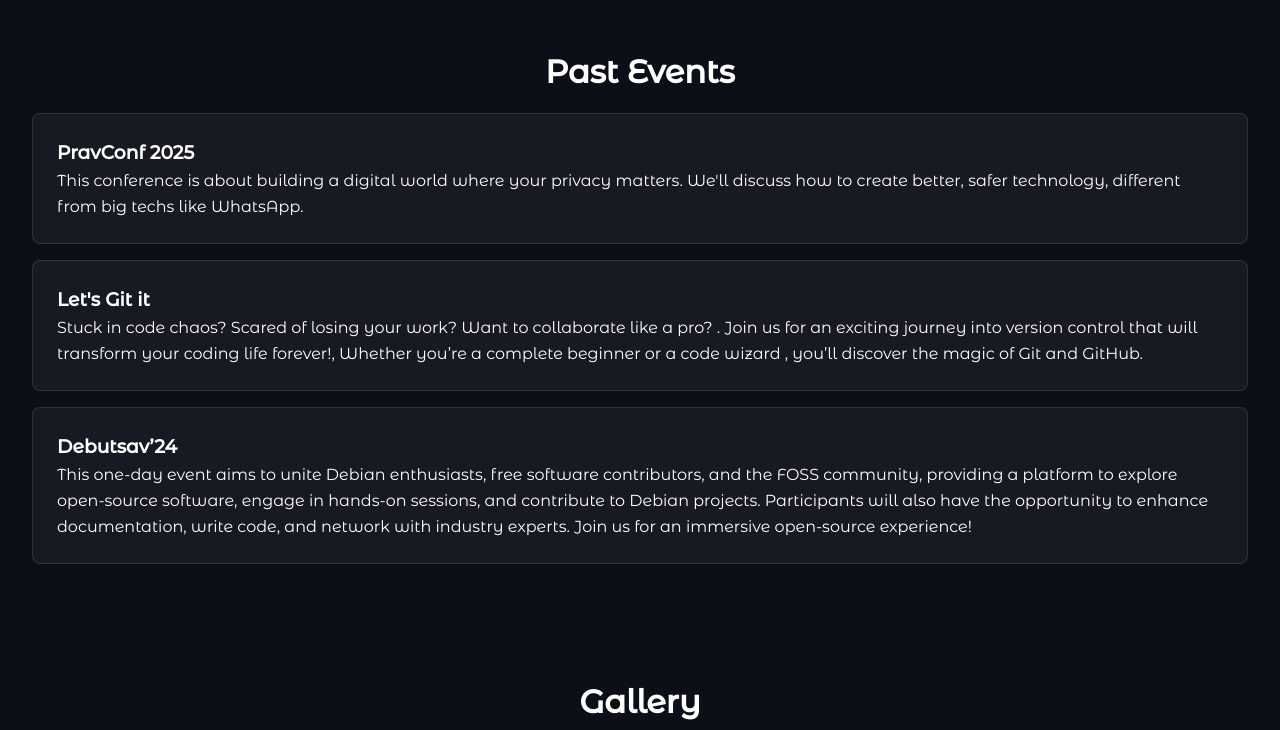
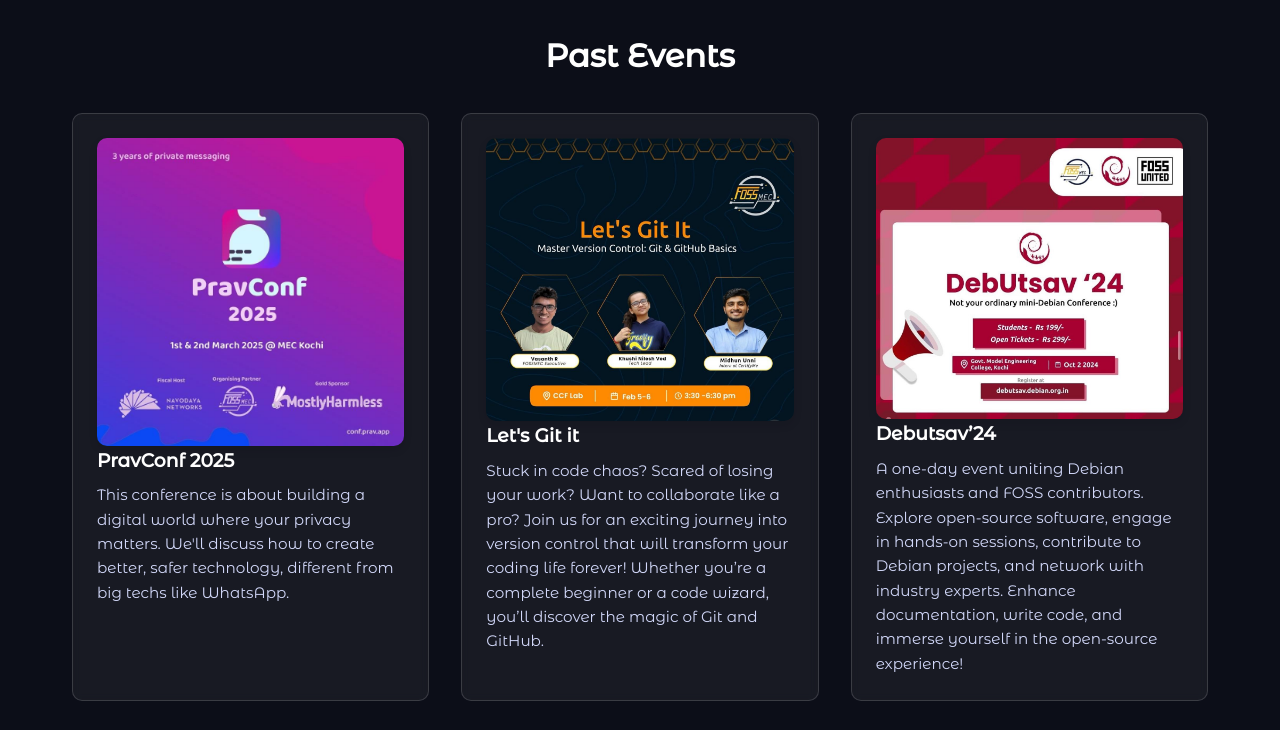
Before and after one commit to aditeya24/fossmec-webpage, a website: page index.html in a window 1280 px wide. Shown: the part 802-1532 px from the top of the page. Drawn offline with nearby package versions, Linux system fonts and the light colour scheme.

Commit message:
Improved Event Cards

```diff
--- a/assets/css/styles.css
+++ b/assets/css/styles.css
@@ -150,6 +150,9 @@
 
 /* Navigation for mobile devices */
 @media screen and (max-width: 800px) {
+    .nav {
+        height: 88px;
+    }
     .nav__menu {
         position: fixed;
         left: -100%;
@@ -383,14 +386,51 @@
     padding: 3rem 2rem;
 }
 
-.card {
-    background-color: hsl(var(--clr-white) / 0.05);
-    padding: 1.5rem;
-    margin-bottom: 1rem;
-    border-radius: 8px;
-    border: 1px solid hsl(var(--clr-white) / 0.1);
+/* ------------------- */
+/* Events              */
+/* ------------------- */
+.events-grid {
+    display: grid;
+    grid-template-columns: repeat(auto-fit, minmax(300px, 1fr));
+    gap: 2rem;
+    margin-top: 2rem;
 }
 
+.event-card {
+    background: rgba(255, 255, 255, 0.05);
+    border: 1px solid rgba(255, 255, 255, 0.15);
+    padding: 1.5rem;
+    border-radius: 10px;
+    backdrop-filter: blur(4px);
+    -webkit-backdrop-filter: blur(4px);
+    transition: transform 0.3s ease;
+}
+
+.event-card:hover {
+    transform: scale(1.05);
+    z-index: 1;
+}
+
+.event-card h3 {
+    margin-bottom: 0.5rem;
+    color: hsl(var(--clr-white));
+}
+
+.event-card p {
+    color: hsl(var(--clr-light));
+    font-size: 0.95rem;
+    line-height: 1.6;
+}
+
+.event-card img {
+    overflow: hidden;
+    border-radius: 10px;
+    box-shadow: 0 4px 8px 0 rgba(0, 0, 0, 0.1);
+}
+
+/* ------------------- */
+/* Gallery             */
+/* ------------------- */
 .gallery {
     display: grid;
     grid-template-columns: repeat(auto-fit, minmax(300px, 1fr));
@@ -427,6 +467,7 @@
     }
 }
 
+
 .blog-post {
     margin-bottom: 2rem;
     border-left: 4px solid hsl(var(--clr-light));
--- a/index.html
+++ b/index.html
@@ -102,21 +102,41 @@
     </section>
 
 
-    <section id="events">
+    <section id="events" class="container">
         <h2 class="section-title">Past Events</h2>
-        <div class="card">
-            <h3>PravConf 2025</h3>
-            <p>This conference is about building a digital world where your privacy matters. We'll discuss how to create better, safer technology, different from big techs like WhatsApp.</p>
-        </div>
-        <div class="card">
-            <h3>Let's Git it</h3>
-            <p>Stuck in code chaos? Scared of losing your work? Want to collaborate like a pro? . Join us for an exciting journey into version control that will transform your coding life forever!, Whether you’re a complete beginner or a code wizard , you’ll discover the magic of Git and GitHub.</p>
-        </div>
-        <div class="card">
-            <h3>Debutsav’24</h3>
-            <p>This one-day event aims to unite Debian enthusiasts, free software contributors, and the FOSS community, providing a platform to explore open-source software, engage in hands-on sessions, and contribute to Debian projects. Participants will also have the opportunity to enhance documentation, write code, and network with industry experts. Join us for an immersive open-source experience!</p>
+
+        <div class="events-grid">
+            <div class="event-card">
+                <img src="assets/images/PravConf.jpg" alt="PravConf" />
+                <h3>PravConf 2025</h3>
+                <p>
+                    This conference is about building a digital world where your privacy matters.
+                    We'll discuss how to create better, safer technology, different from big techs like WhatsApp.
+                </p>
+            </div>
+
+            <div class="event-card">
+                <img src="assets/images/letsgitit.jpeg" alt="Let's Git it" />
+                <h3>Let's Git it</h3>
+                <p>
+                    Stuck in code chaos? Scared of losing your work? Want to collaborate like a pro?
+                    Join us for an exciting journey into version control that will transform your coding life forever!
+                    Whether you’re a complete beginner or a code wizard, you’ll discover the magic of Git and GitHub.
+                </p>
+            </div>
+
+            <div class="event-card">
+                <img src="assets/images/debutsav.jpeg" alt="Debutsav" />
+                <h3>Debutsav’24</h3>
+                <p>
+                    A one-day event uniting Debian enthusiasts and FOSS contributors. Explore open-source software,
+                    engage in hands-on sessions, contribute to Debian projects, and network with industry experts.
+                    Enhance documentation, write code, and immerse yourself in the open-source experience!
+                </p>
+            </div>
         </div>
     </section>
+
 
     <section id="gallery">
         <h2 class="section-title">Gallery</h2>
```
